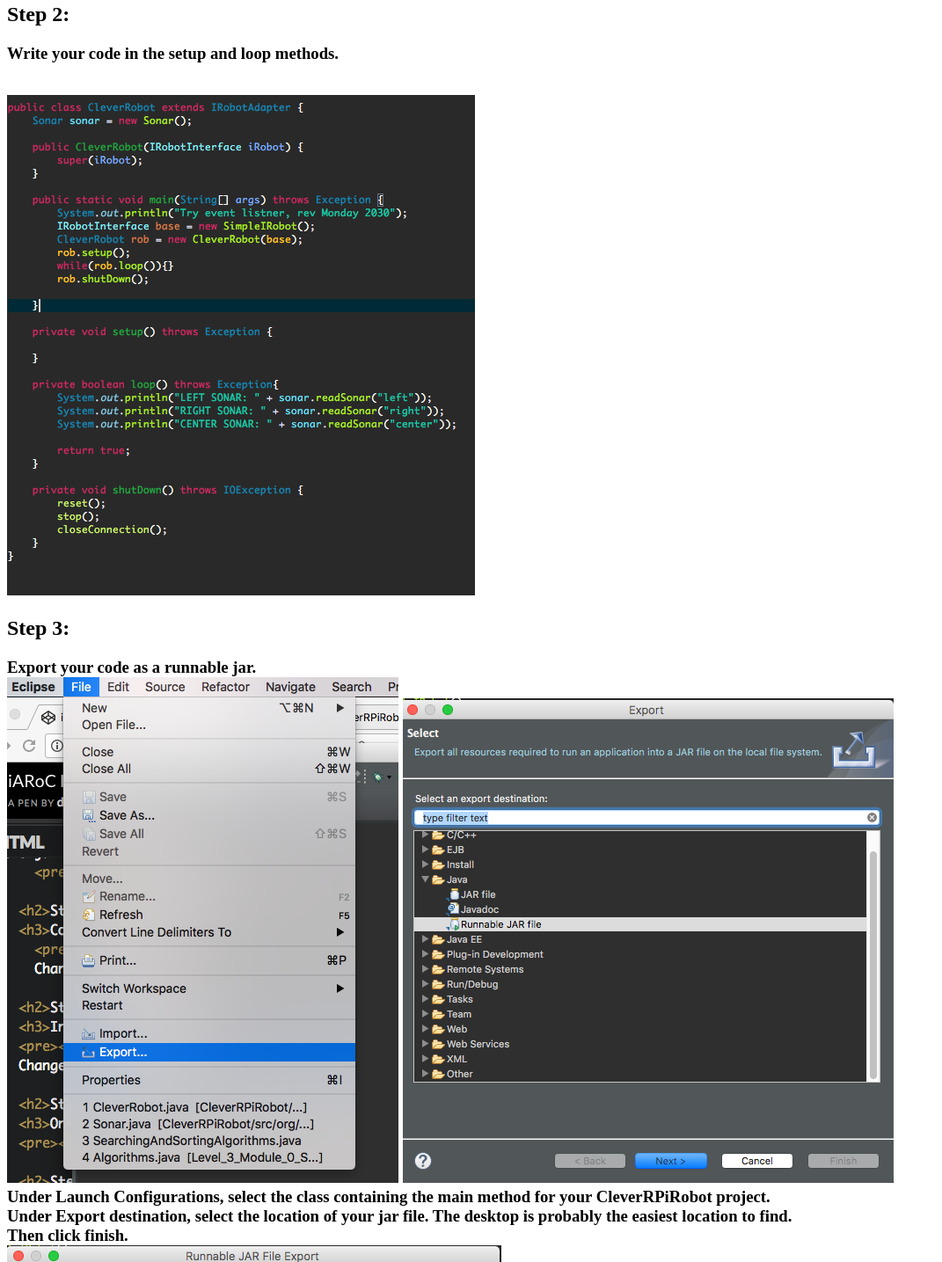
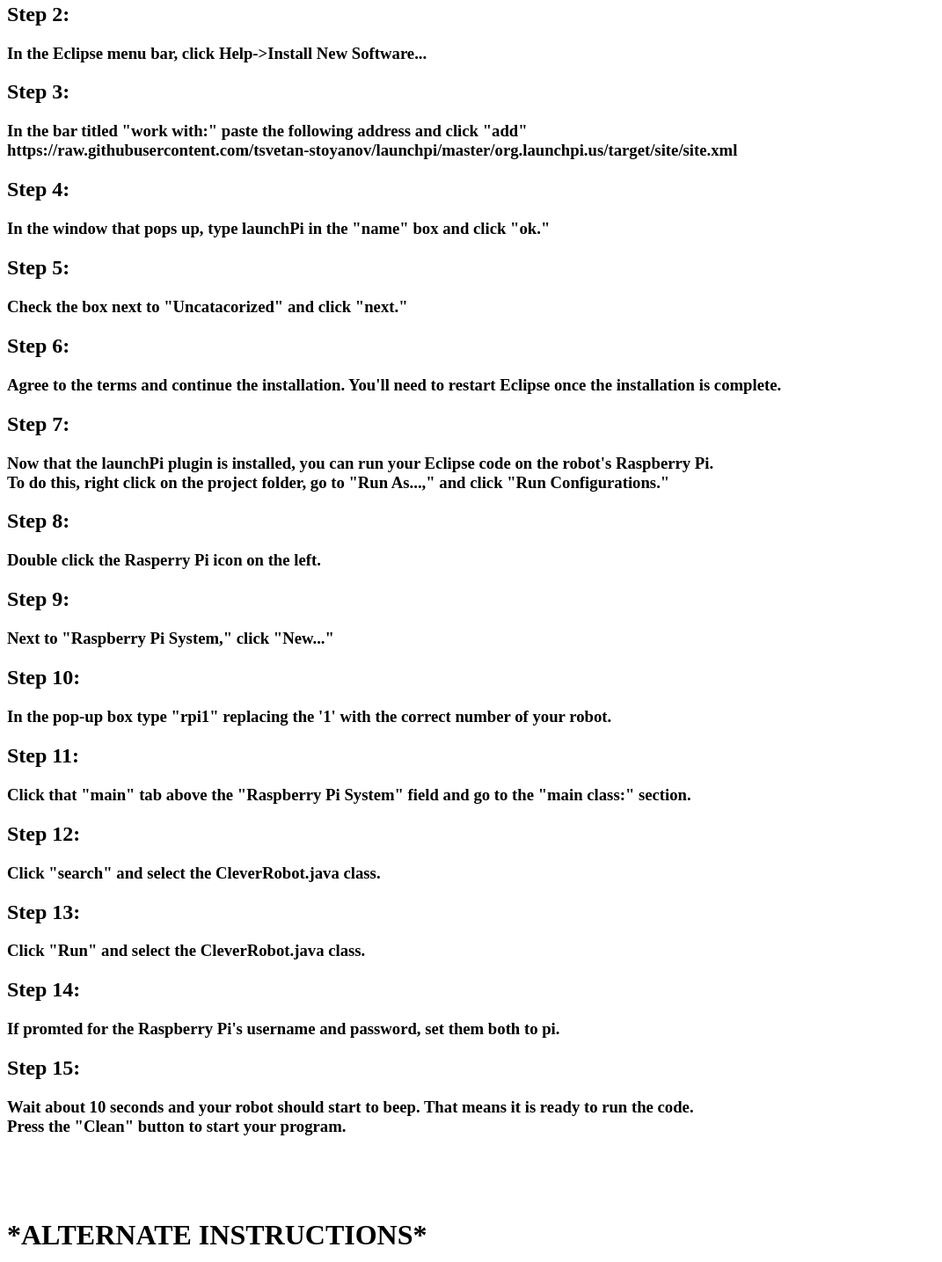
Before and after one commit to league-iaroc/iRobotCreate_Setup_Instructions, a plain HTML site: page index.html in a window 1280 px wide. Shown: the part 204-1639 px from the top of the page at 88% size, without its empty margins (0-1071 px from the left). Drawn offline with Linux system fonts and the light colour scheme.

Commit message:
Update index.html

```diff
--- a/index.html
+++ b/index.html
@@ -10,7 +10,88 @@
 
 <body>
   <h1>iARoC  iRobot Create 2 Instructions</h1> <br>
+  <h2>Step 1:</h2>
+  <h3><a href="https://github.com/jointheleague/CleverRPiRobot">Clone and download the repository at this link</a> and import it into Eclipse like normal.</h3>
 
+  <h2>Step 2:</h2>
+  <h3>
+  In the Eclipse menu bar, click Help->Install New Software...
+  </h3>
+
+  <h2>Step 3:</h2>
+  <h3>
+  In the bar titled "work with:" paste the following address and click "add" <br>
+    https://raw.githubusercontent.com/tsvetan-stoyanov/launchpi/master/org.launchpi.us/target/site/site.xml
+
+  </h3>
+
+  <h2>Step 4:</h2>
+  <h3>
+  In the window that pops up, type launchPi in the "name" box and click "ok."
+  </h3>
+
+  <h2>Step 5:</h2>
+  <h3>
+  Check the box next to "Uncatacorized" and click "next."
+  </h3>
+
+  <h2>Step 6:</h2>
+  <h3>
+  Agree to the terms and continue the installation. You'll need to restart Eclipse once the installation is complete.
+  </h3>
+
+  <h2>Step 7:</h2>
+  <h3>
+  Now that the launchPi plugin is installed, you can run your Eclipse code on the robot's Raspberry Pi. <br> To do this, right click on the project folder, go to "Run As...," and click "Run Configurations."
+  </h3>
+
+  <h2>Step 8:</h2>
+  <h3>
+  Double click the Rasperry Pi icon on the left.
+  </h3>
+
+  <h2>Step 9:</h2>
+  <h3>
+  Next to "Raspberry Pi System," click "New..."
+  </h3>
+
+   <h2>Step 10:</h2>
+  <h3>
+  In the pop-up box type "rpi1" replacing the '1' with the correct number of your robot.
+  </h3>
+  <h2>Step 11:</h2>
+  <h3>
+ Click that "main" tab above the "Raspberry Pi System" field and go to the "main class:" section.
+  </h3>
+
+  <h2>Step 12:</h2>
+  <h3>
+ Click "search" and select the CleverRobot.java class.
+  </h3>
+
+    <h2>Step 13:</h2>
+  <h3>
+ Click "Run" and select the CleverRobot.java class.
+  </h3>
+
+  <h2>Step 14:</h2>
+  <h3>
+ If promted for the Raspberry Pi's username and password, set them both to pi.
+  </h3>
+
+  <h2>Step 15:</h2>
+  <h3>
+ Wait about 10 seconds and your robot should start to beep. That means it is ready to run the code.
+    <br>Press the "Clean" button to start your program.
+  </h3>
+
+  <br>
+  <br>
+  <br>
+  <h1>*ALTERNATE INSTRUCTIONS*<br></h1>
+  <br>
+  <br>
+  <br>
   <h2>Step 1:</h2>
   <h3><a href="https://github.com/jointheleague/CleverRPiRobot">Clone and download the repository at this link</a> and import it into Eclipse like normal.</h3>
 
```
